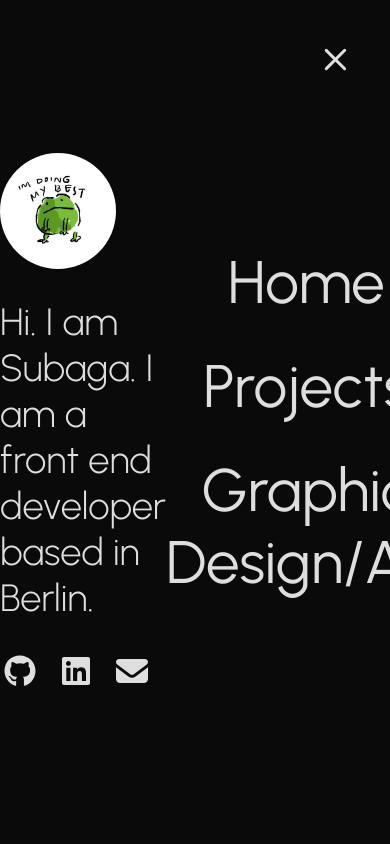
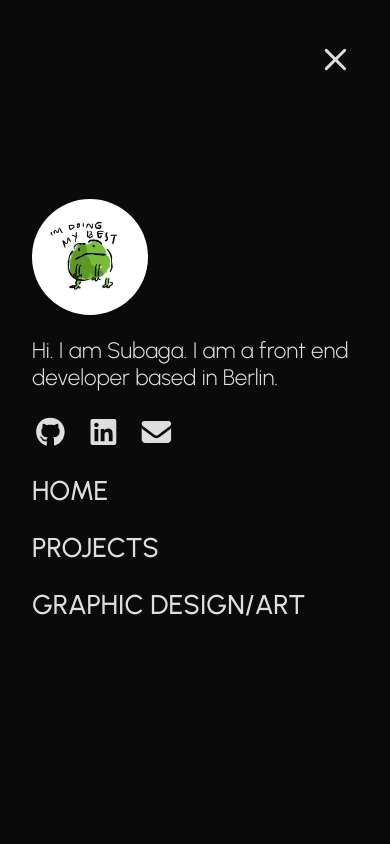
Before and after one commit to SubagaS/Personal-Website, a React (Vite) app: page / in a window 390 px wide. Both pictures are taken after a click on the button 335 px from the left and 58 px from the top of the page. Shown: the top 844 px of the page. Built offline with nearby package versions, Linux system fonts and the light colour scheme.

Commit message:
Update nav section for mobile

```diff
--- a/src/Components/HamburgerMenu/hambugerMenu.tsx
+++ b/src/Components/HamburgerMenu/hambugerMenu.tsx
@@ -44,10 +44,10 @@ function HamburgerMenu(): JSX.Element {
               alt="froggie-Img"
               className={styles.profileImg}
             />
-            <h3>
+            <h3 className={styles.abtMeText}>
               Hi. I am Subaga. I am a front end developer based in Berlin.
             </h3>
-            <SocialLinks />
+            <SocialLinks width="2.3rem" height="2.3rem" />
           </div>
           <nav className={styles.menu}>
             <ul>
--- a/src/Components/HamburgerMenu/styles.module.css
+++ b/src/Components/HamburgerMenu/styles.module.css
@@ -60,10 +60,11 @@
   position: fixed;
   inset: 0;
   display: flex;
-  align-items: center;
-  justify-content: space-between;
+  flex-direction: column;
+  justify-content: center;
   background: transparent;
   opacity: 0;
+  padding: 0 2rem;
   /* padding: 0 20rem; */
   pointer-events: none;
   transition: opacity var(--transition) ease, background var(--transition) ease;
@@ -73,11 +74,11 @@
   max-width: 37.75rem;
   display: flex;
   flex-direction: column;
-  gap: 1.875rem;
+  gap: 1.4rem;
   h3 {
     color: var(--white);
     font-weight: 300;
-    font-size: 2.375rem;
+    font-size: 1.4rem;
     width: 100%;
   }
 }
@@ -95,19 +96,23 @@
   /* z-index: 1; */
   pointer-events: auto;
 }
+
 .menu ul {
   list-style: none;
-  text-align: center;
+  text-align: left;
 }
 .menu li {
-  margin: 2rem 0;
+  margin: 1.5rem 0;
 }
 .menu a {
   display: inline-block;
   text-decoration: none;
   color: var(--white);
-  font-size: 3.75rem;
+  font-size: 1.7rem;
+  font-weight: 500;
+  text-transform: uppercase;
   transition: transform var(--transition) ease;
+
   &:hover {
     color: var(--green);
   }
--- a/src/index.css
+++ b/src/index.css
@@ -22,6 +22,11 @@ body {
   font-family: Urbanist;
   color: var(--white);
 }
+ul,
+ol {
+  padding: 0;
+  margin: 0;
+}
 body {
   background-color: var(--black);
 
```
